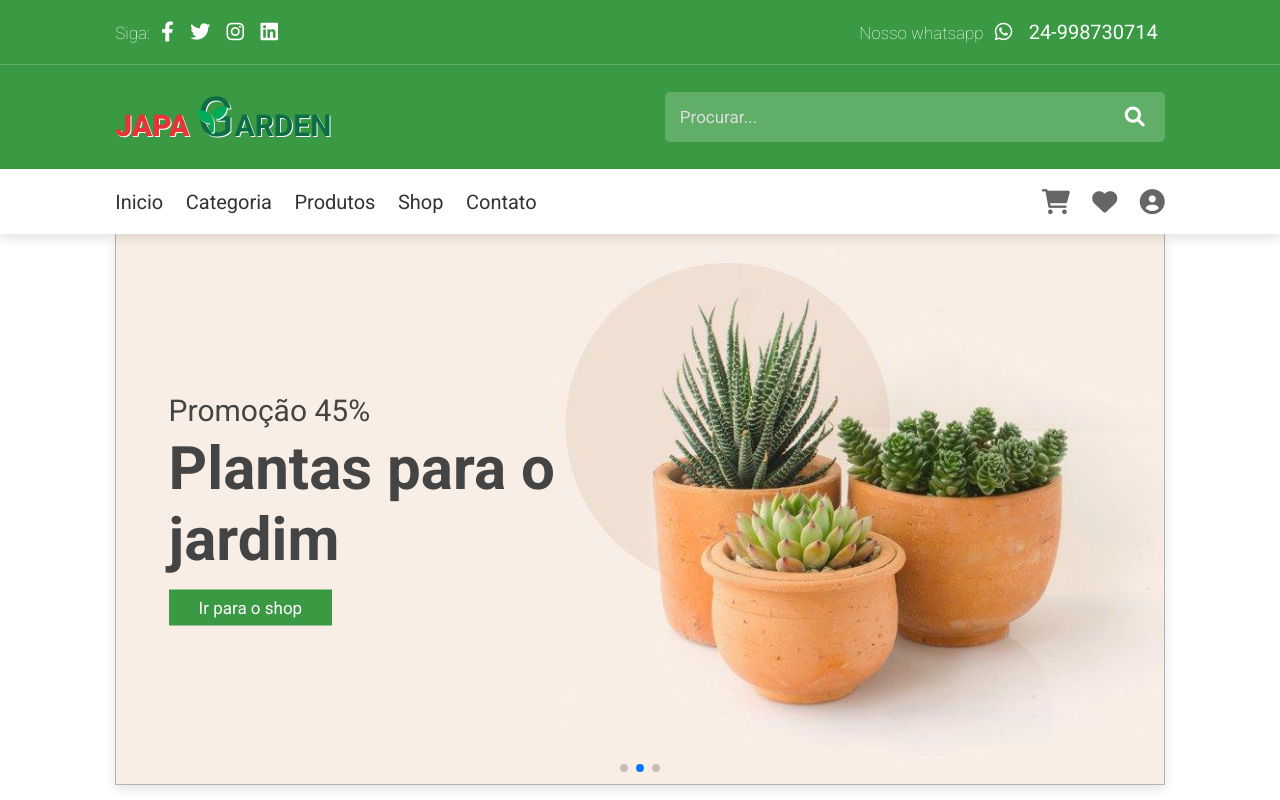
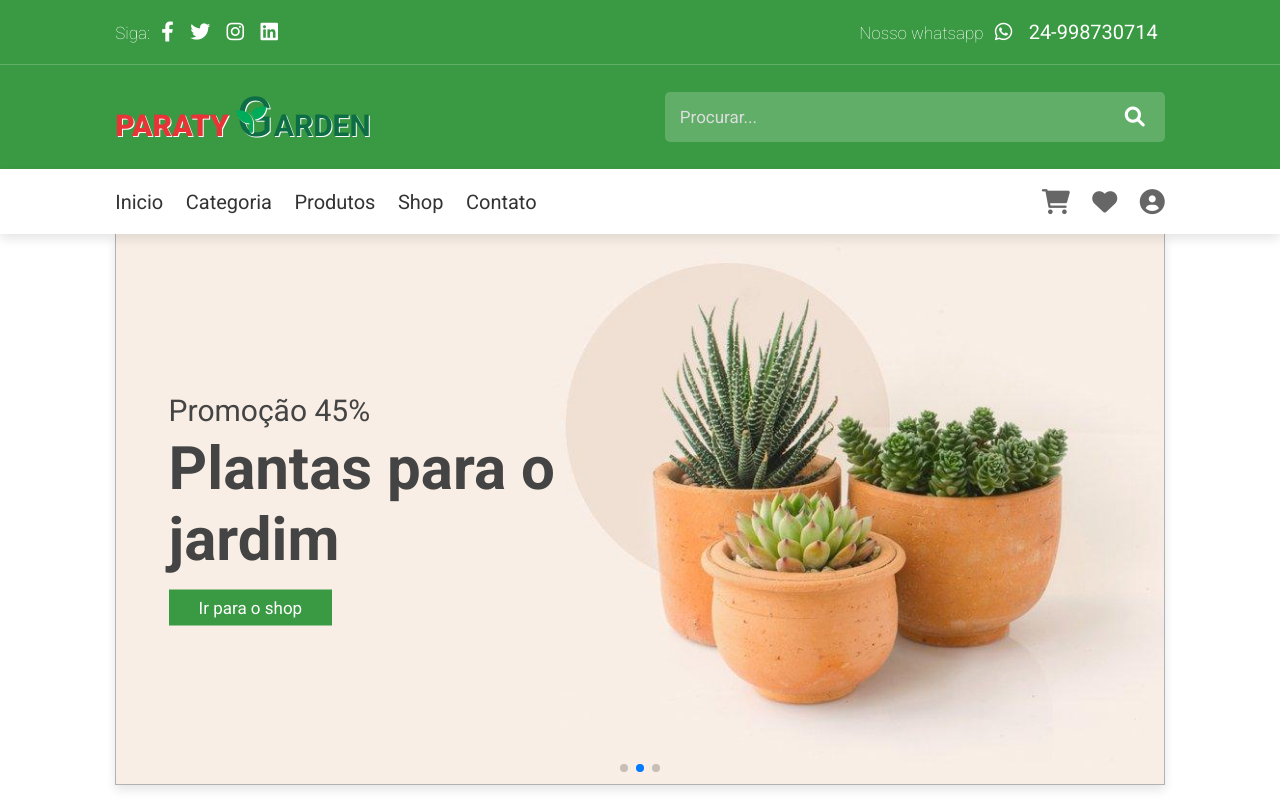
Before and after one commit to joaoAugustoParaty/plantawebsite, a plain HTML site: page index.html in a window 1280 px wide. Shown: the top 800 px of the page. Drawn offline with nearby package versions, Linux system fonts and the light colour scheme.

Commit message:
Troca de nome

```diff
--- a/index.html
+++ b/index.html
@@ -39,7 +39,7 @@
     </div>
 
     <div class="header-2">
-        <a href="" class="logo"><span>JAPA</span> <i class="fas fa-seedling"></i><span class="garden">G</span>ARDEN</a>
+        <a href="" class="logo"><span>PARATY</span> <i class="fas fa-seedling"></i><span class="garden">G</span>ARDEN</a>
         <form action="" class="search-bar-container">
             <input type="search" id="search-bar" placeholder="procurar...">
             <label for="search-bar" class="fas fa-search"></label>
```
